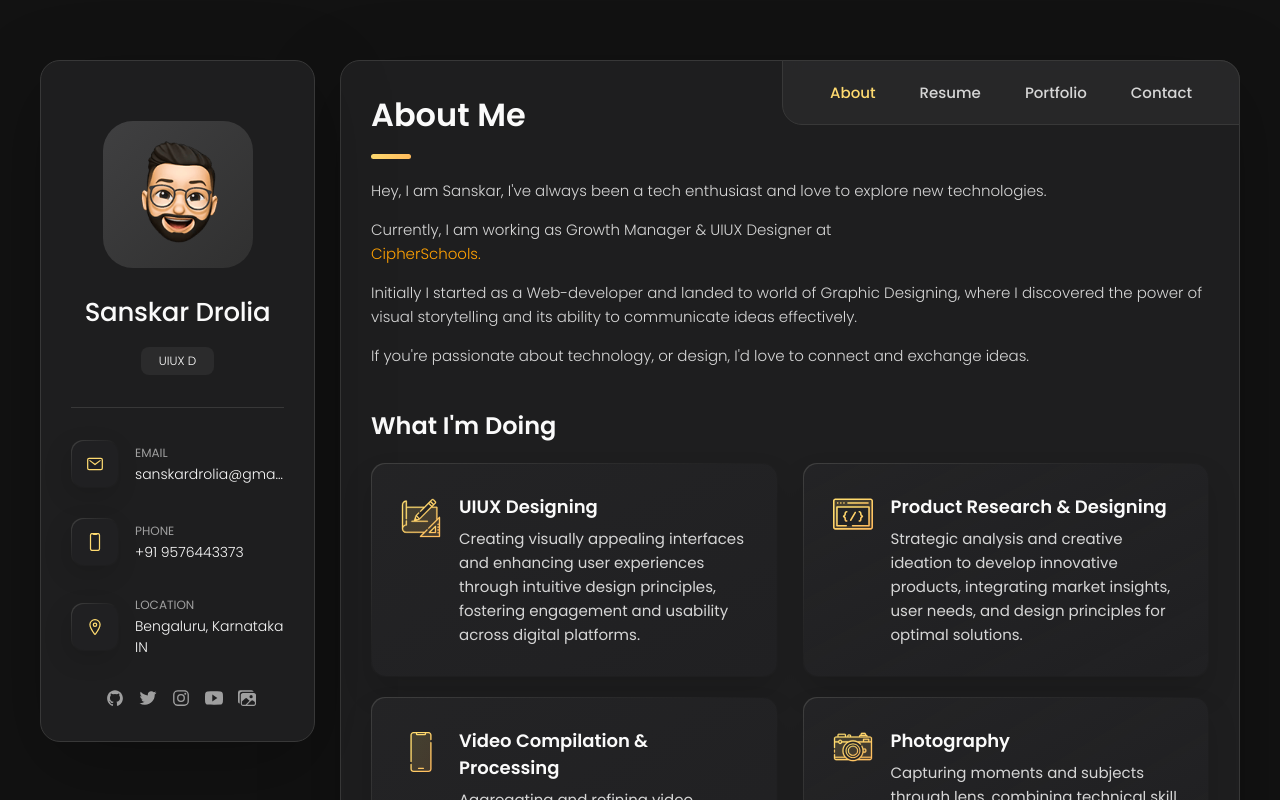
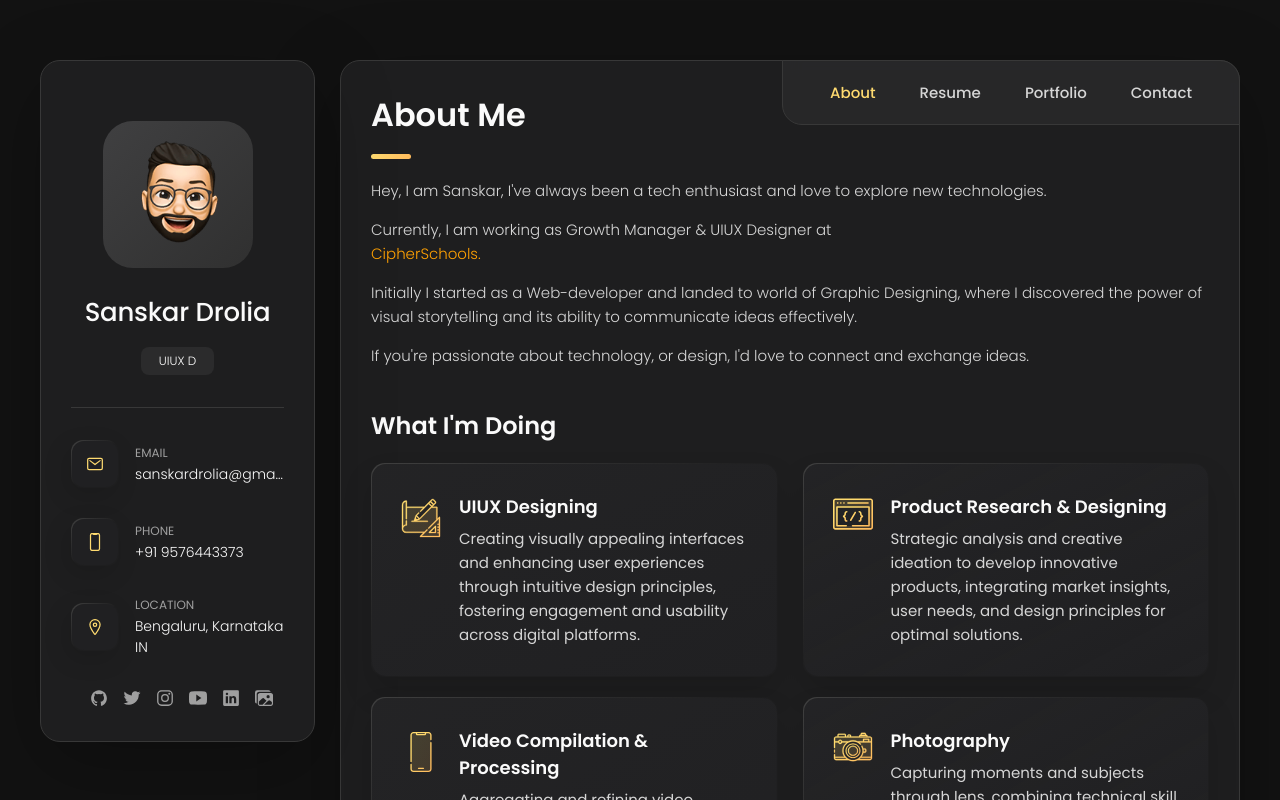
Before and after one commit to sanskardrolia/portfolio_update, a plain HTML site: page index.html in a window 1280 px wide. Shown: the top 800 px of the page. Drawn offline with nearby package versions, Linux system fonts and the light colour scheme.

Commit message:
added linkedin

```diff
--- a/index.html
+++ b/index.html
@@ -145,6 +145,12 @@
           <li class="social-item">
             <a href="https://www.youtube.com/@SanskarDrolia" class="social-link">
               <ion-icon name="logo-youtube"></ion-icon>
+            </a>
+          </li>
+
+          <li class="social-item">
+            <a href="https://www.linkedin.com/in/sanskardrolia/" class="social-link">
+              <ion-icon name="logo-linkedin"></ion-icon>
             </a>
           </li>
 
```
